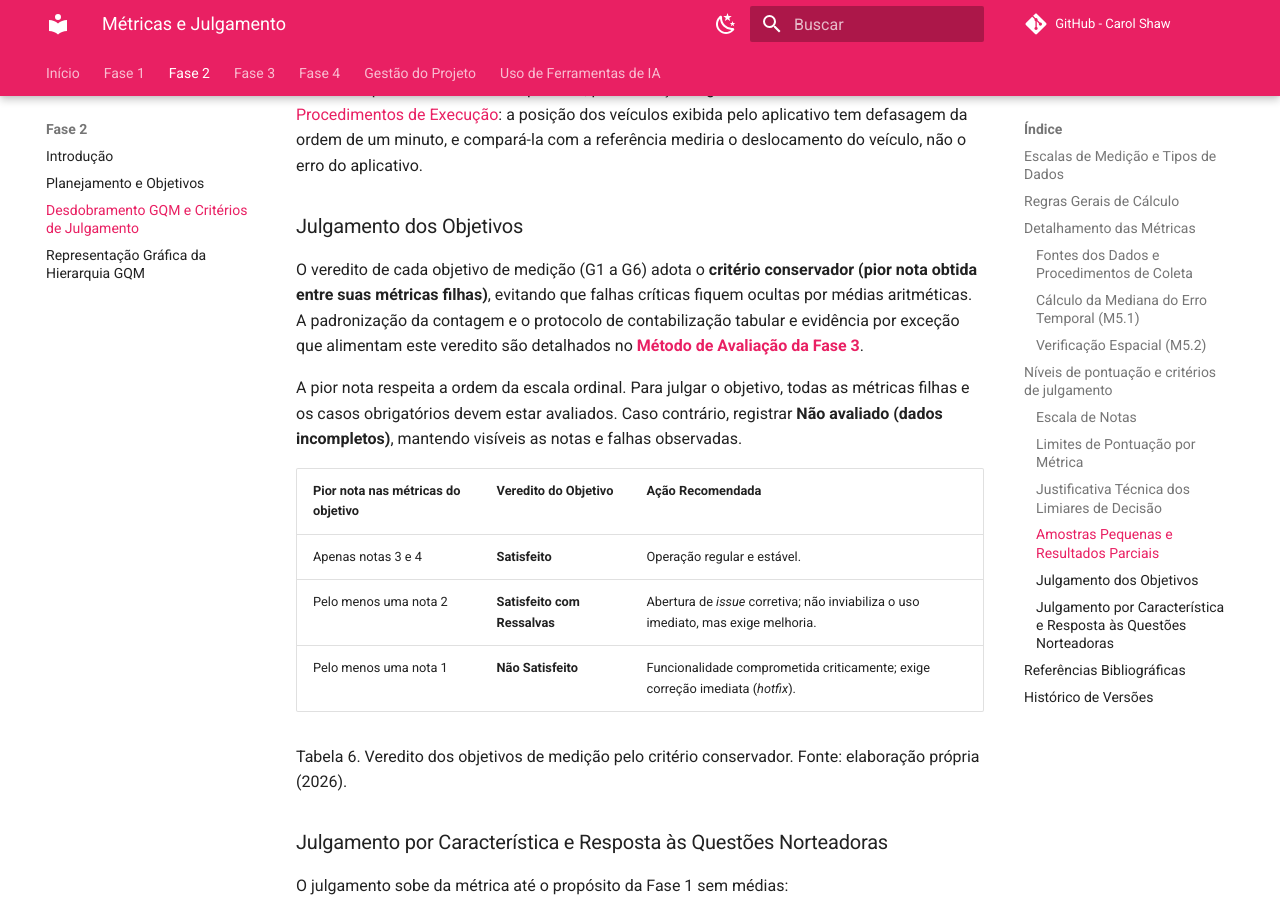
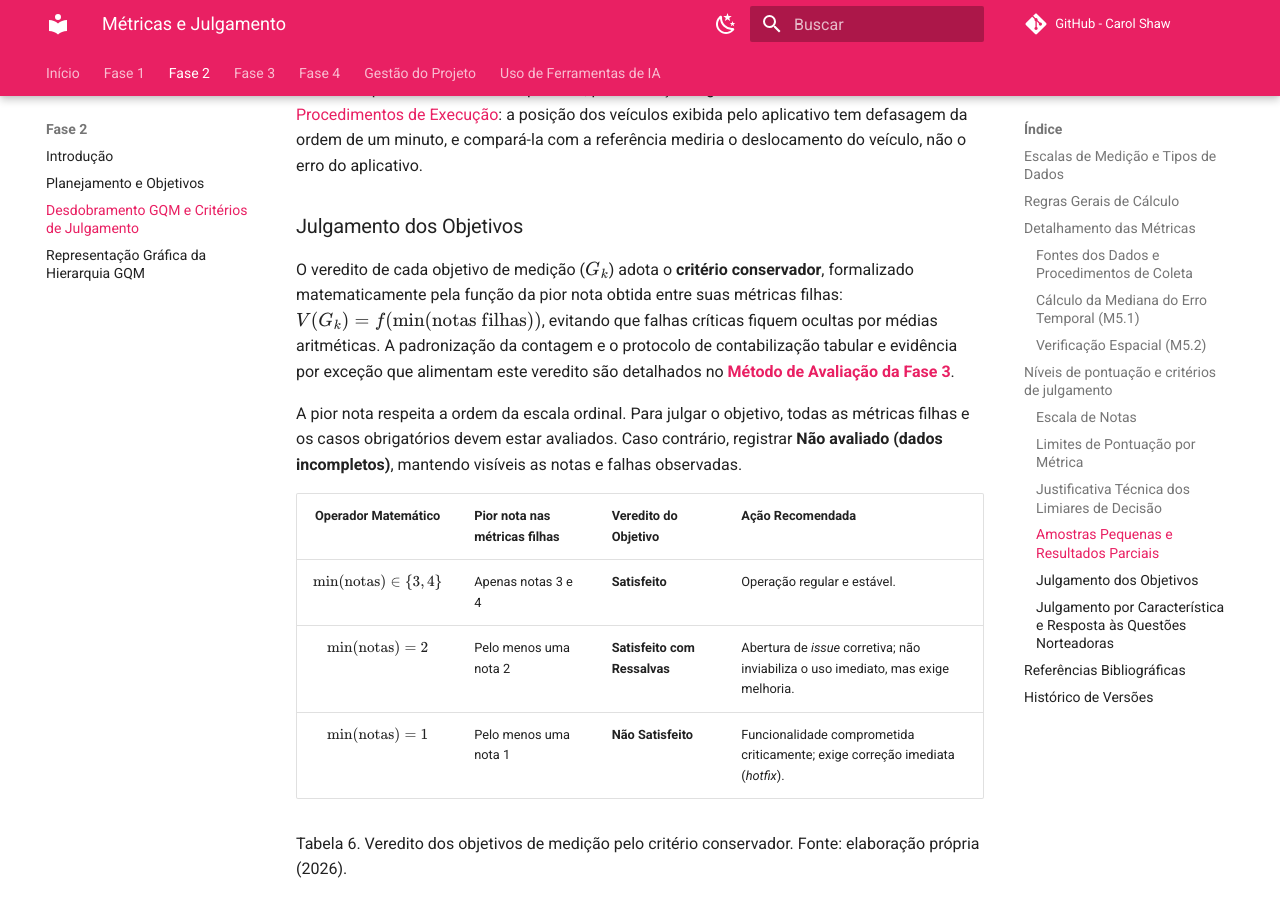
Before and after one commit to FCTE-Qualidade-de-Software-1/2026-2_T02_CAROL_SHAW, an MkDocs documentation site: the page built from docs/fase2/metricas-julgamento.md, in a window 1280 px wide and 900 px high, scrolled down 10527 px. Built offline with MkDocs 1.6.1 and Material for MkDocs 9.7.7, drawn with Linux system fonts in a browser that asks for light colours; comment, search, counter and statistics services are not loaded; some of the changed text lies outside the part shown.

Commit message:
docs(fase2): formaliza criterio conservador com operador min(notas) #36

```diff
--- a/docs/fase2/metricas-julgamento.md
+++ b/docs/fase2/metricas-julgamento.md
@@ -169,15 +169,15 @@ A M5.2 é apurada somente com paradas, pela restrição registrada na ficha da m
 
 ### Julgamento dos Objetivos
 
-O veredito de cada objetivo de medição (G1 a G6) adota o **critério conservador (pior nota obtida entre suas métricas filhas)**, evitando que falhas críticas fiquem ocultas por médias aritméticas. A padronização da contagem e o protocolo de contabilização tabular e evidência por exceção que alimentam este veredito são detalhados no **[Método de Avaliação da Fase 3](../fase3/1-metodo.md#2-como-o-metodo-funciona-fluxo-de-utilizacao)**.
+O veredito de cada objetivo de medição ($G_k$) adota o **critério conservador**, formalizado matematicamente pela função da pior nota obtida entre suas métricas filhas: $V(G_k) = f(\min(\text{notas filhas}))$, evitando que falhas críticas fiquem ocultas por médias aritméticas. A padronização da contagem e o protocolo de contabilização tabular e evidência por exceção que alimentam este veredito são detalhados no **[Método de Avaliação da Fase 3](../fase3/1-metodo.md#2-como-o-metodo-funciona-fluxo-de-utilizacao)**.
 
 A pior nota respeita a ordem da escala ordinal. Para julgar o objetivo, todas as métricas filhas e os casos obrigatórios devem estar avaliados. Caso contrário, registrar **Não avaliado (dados incompletos)**, mantendo visíveis as notas e falhas observadas.
 
-| Pior nota nas métricas do objetivo | Veredito do Objetivo | Ação Recomendada |
-| :--- | :--- | :--- |
-| Apenas notas 3 e 4 | **Satisfeito** | Operação regular e estável. |
-| Pelo menos uma nota 2 | **Satisfeito com Ressalvas** | Abertura de *issue* corretiva; não inviabiliza o uso imediato, mas exige melhoria. |
-| Pelo menos uma nota 1 | **Não Satisfeito** | Funcionalidade comprometida criticamente; exige correção imediata (*hotfix*). |
+| Operador Matemático | Pior nota nas métricas filhas | Veredito do Objetivo | Ação Recomendada |
+| :---: | :--- | :--- | :--- |
+| $\min(\text{notas}) \in \{3, 4\}$ | Apenas notas 3 e 4 | **Satisfeito** | Operação regular e estável. |
+| $\min(\text{notas}) = 2$ | Pelo menos uma nota 2 | **Satisfeito com Ressalvas** | Abertura de *issue* corretiva; não inviabiliza o uso imediato, mas exige melhoria. |
+| $\min(\text{notas}) = 1$ | Pelo menos uma nota 1 | **Não Satisfeito** | Funcionalidade comprometida criticamente; exige correção imediata (*hotfix*). |
 
 <p class="legenda">Tabela 6. Veredito dos objetivos de medição pelo critério conservador. Fonte: elaboração própria (2026).</p>
 
@@ -212,3 +212,4 @@ Não se calcula nota global do aplicativo: as três características são aprese
 | 04  | Vínculo com a fundamentação das métricas e correção do patamar de crashes do Android vitals (1,09%) | [Pedro Ramos](https://github.com/PedroRSR) | 13/11/2026 | [Bessa](https://github.com/bessazs) | 18/11/2026 |
 | 05  | Inclusão de links cruzados e rastreabilidade com a Fase 3 (Planejamento, Método, Procedimentos e Recursos) e âncoras para métricas | [João Fonseca](https://github.com/joaoguilherme14) | 15/11/2026 | [Pedro Ramos](https://github.com/PedroRSR) | 15/11/2026 |
 | 06  | Justificativa dos limiares alinhada à tabela de notas, regra para amostras pequenas, nota de M5.2, julgamento por característica, legendas das tabelas e nome único de M4.1 | [Bessa](https://github.com/bessazs) | 16/11/2026 | [Pedro Ramos](https://github.com/PedroRSR) | 20/11/2026 |
+| 07  | Formalização matemática do critério conservador com operador min(notas) (#36) | [João Guilherme Capozzi](https://github.com/jonas3688) | 22/11/2026 | — | — |
```
